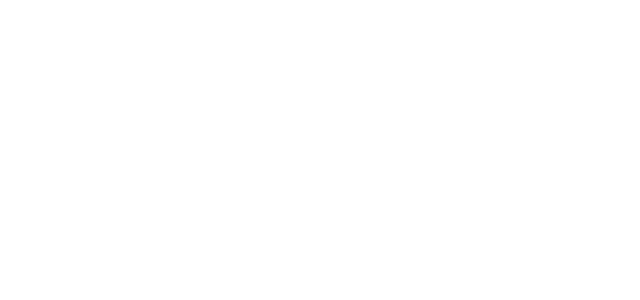
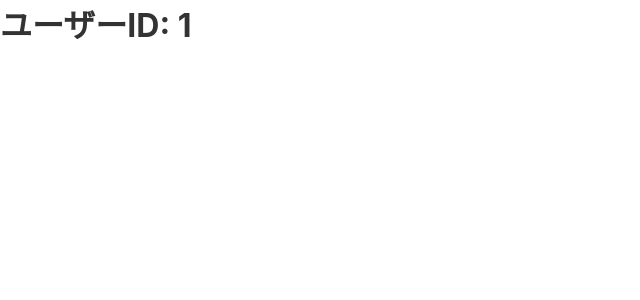
Before and after one commit to naoto-ysd/MyPortfolio, a Nuxt app: page /1 in a window 1280 px wide. Before the commit this address had no page. Shown: the top 300 px of the page, without its empty margins (0-640 px from the left). Built offline with nearby package versions, Linux system fonts and the light colour scheme.

Commit message:
Add user ID display in [id].vue to show the current user's ID based on route parameters. ユーザーIDを表示するために[id].vueを追加し、ルートパラメータに基づいて現在のユーザーIDを表示します。

```diff
--- /dev/null
+++ b/app/pages/[id].vue
@@ -0,0 +1,10 @@
+<script setup>
+const route = useRoute()
+const id = route.params.id
+</script>
+
+<template>
+  <div>
+    <h1>ユーザーID: {{ id }}</h1>
+  </div>
+</template>
```
